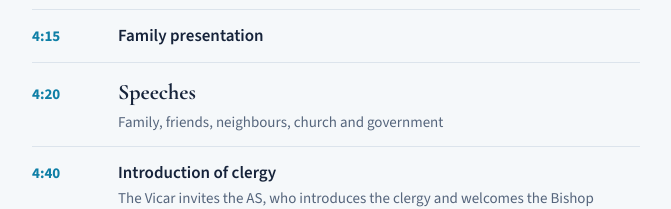
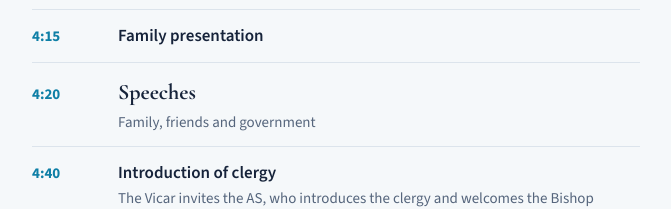
Before and after one commit to FirenziaF/Mwalimu-Phoebe-s-Memorial-service, a plain HTML site: page index.html in a window 1280 px wide. Shown: the part 1758-1967 px from the top of the page, without its empty margins (304-975 px from the left). Drawn offline with nearby package versions, Linux system fonts and the light colour scheme.

Commit message:
Update index.html

```diff
--- a/index.html
+++ b/index.html
@@ -139,7 +139,7 @@ footer .small{font-size:14px;color:#C9D6E6;margin-top:6px}
       <li class="item key" data-t="935"><time>3:35</time><div><div class="what">Eulogy</div><div class="who"><a href="#eulogy">Read it here</a> in English or Gikuyu</div></div></li>
       <li class="item key" data-t="950"><time>3:50</time><div><div class="what">Tributes</div><div class="who">Husband, children, mother-in-law, siblings, in-laws, nieces and nephews, KTSS Alumni</div></li>
       <li class="item" data-t="975"><time>4:15</time><div><div class="what">Family presentation</div></div></li>
-      <li class="item key" data-t="980"><time>4:20</time><div><div class="what">Speeches</div><div class="who">Family, friends, neighbours, church and government</div></div></li>
+      <li class="item key" data-t="980"><time>4:20</time><div><div class="what">Speeches</div><div class="who">Family, friends and government</div></div></li>
       <li class="item" data-t="1000"><time>4:40</time><div><div class="what">Introduction of clergy</div><div class="who">The Vicar invites the AS, who introduces the clergy and welcomes the Bishop</div></div></li>
       <li class="item" data-t="1010"><time>4:50</time><div><div class="what">Hymn</div><div class="hymn">Cha Kutumaini Sina</div></div></li>
       <li class="item key" data-t="1015"><time>4:55</time><div><div class="what">Sermon</div><div class="who">The Bishop</div></div></li>
```
